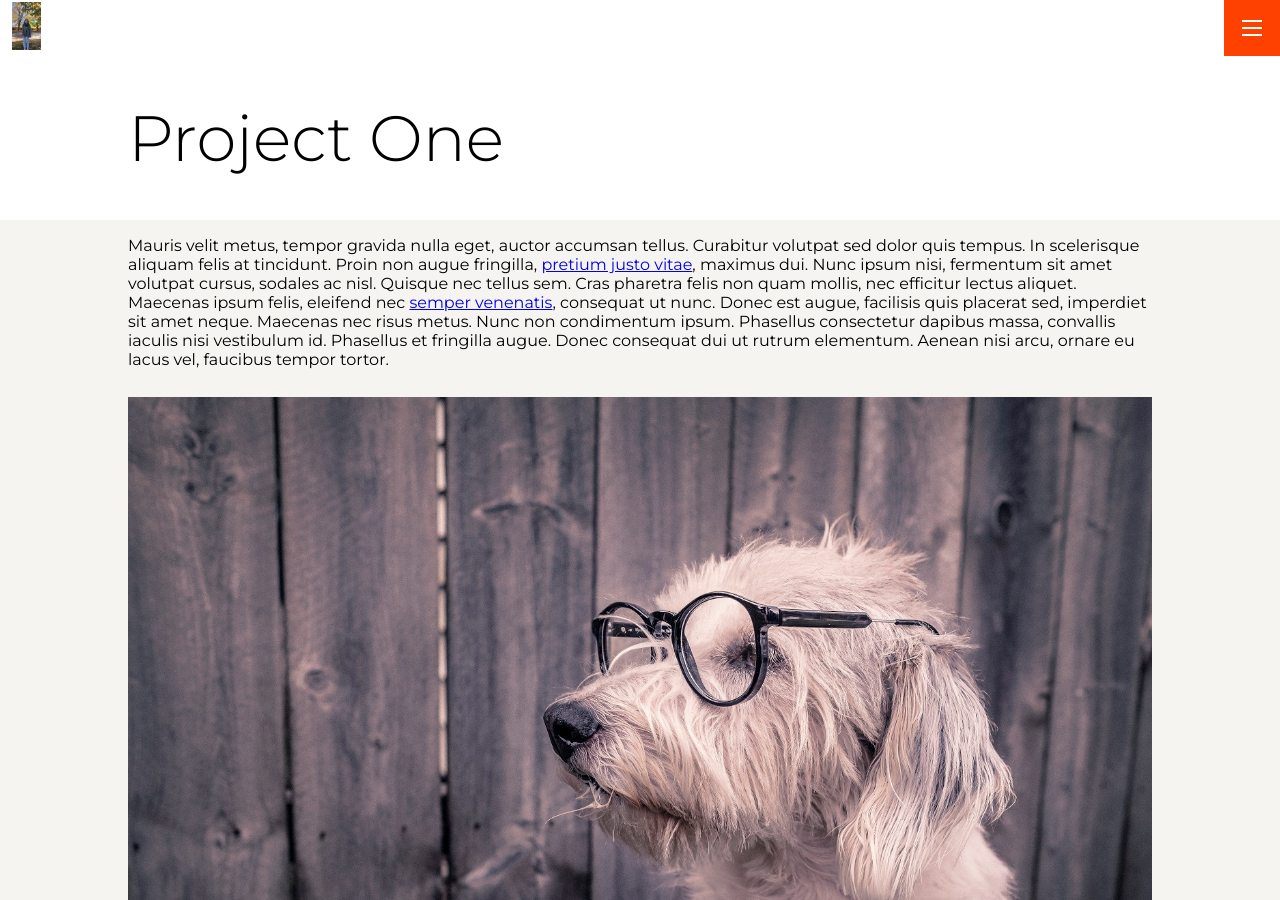
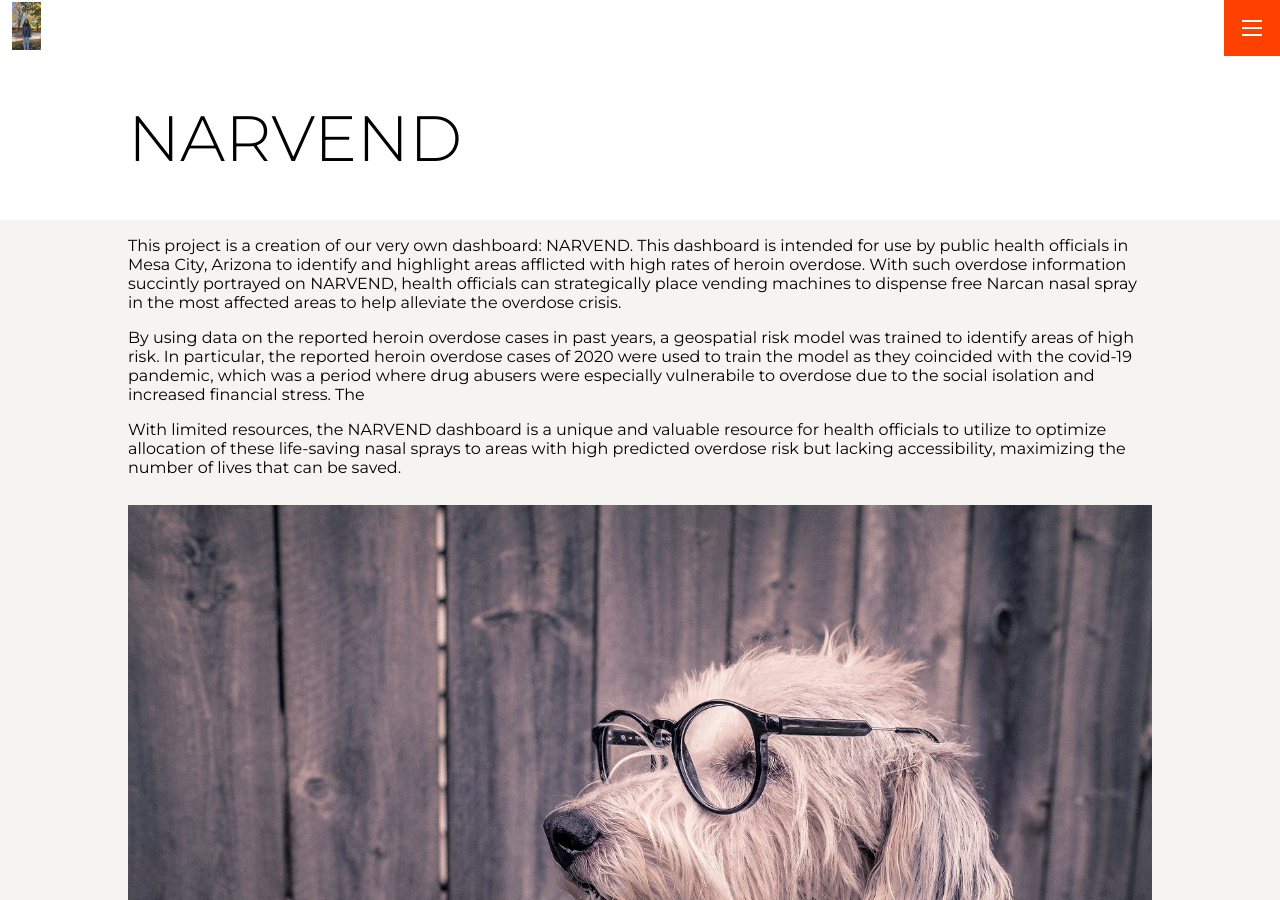
Before and after one commit to laivlys/portfolio, a Jekyll site: the page built from _projects/proj-1.md, in a window 1280 px wide and 900 px high. Built offline with Jekyll 4.4.1, drawn with Linux system fonts in a browser that asks for light colours.

Commit message:
Update proj-1.md

```diff
--- a/_projects/proj-1.md
+++ b/_projects/proj-1.md
@@ -1,9 +1,13 @@
 ---
 layout: post
-title: 'Project One'
+title: 'NARVEND'
 thumbnail: /assets/img/projects/proj-1/thumbnail.jpg
 ---
-Mauris velit metus, tempor gravida nulla eget, auctor accumsan tellus. Curabitur volutpat sed dolor quis tempus. In scelerisque aliquam felis at tincidunt. Proin non augue fringilla, [pretium justo vitae](#), maximus dui. Nunc ipsum nisi, fermentum sit amet volutpat cursus, sodales ac nisl. Quisque nec tellus sem. Cras pharetra felis non quam mollis, nec efficitur lectus aliquet. Maecenas ipsum felis, eleifend nec [semper venenatis](#), consequat ut nunc. Donec est augue, facilisis quis placerat sed, imperdiet sit amet neque. Maecenas nec risus metus. Nunc non condimentum ipsum. Phasellus consectetur dapibus massa, convallis iaculis nisi vestibulum id. Phasellus et fringilla augue. Donec consequat dui ut rutrum elementum. Aenean nisi arcu, ornare eu lacus vel, faucibus tempor tortor.
+This project is a creation of our very own dashboard: NARVEND. This dashboard is intended for use by public health officials in Mesa City, Arizona to identify and highlight areas afflicted with high rates of heroin overdose. With such overdose information succintly portrayed on NARVEND, health officials can strategically place vending machines to dispense free Narcan nasal spray in the most affected areas to help alleviate the overdose crisis.
+
+By using data on the reported heroin overdose cases in  past years, a geospatial risk model was trained to identify areas of high risk. In particular, the reported heroin overdose cases of 2020 were used to train the model as they coincided with the covid-19 pandemic, which was a period where drug abusers were especially vulnerabile to overdose due to the social isolation and increased financial stress. The
+
+With limited resources, the NARVEND dashboard is a unique and valuable resource for health officials to utilize to optimize allocation of these life-saving nasal sprays to areas with high predicted overdose risk but lacking accessibility, maximizing the number of lives that can be saved.
 
 {% include image.html url="http://www.gratisography.com" image="projects/proj-1/dog.jpg" %}
 
```
